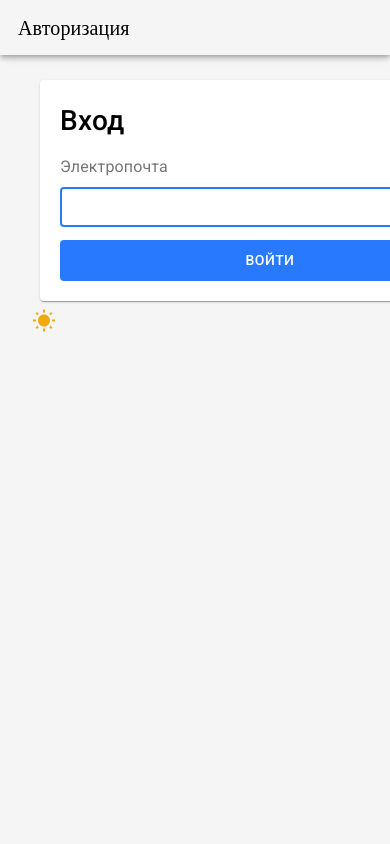
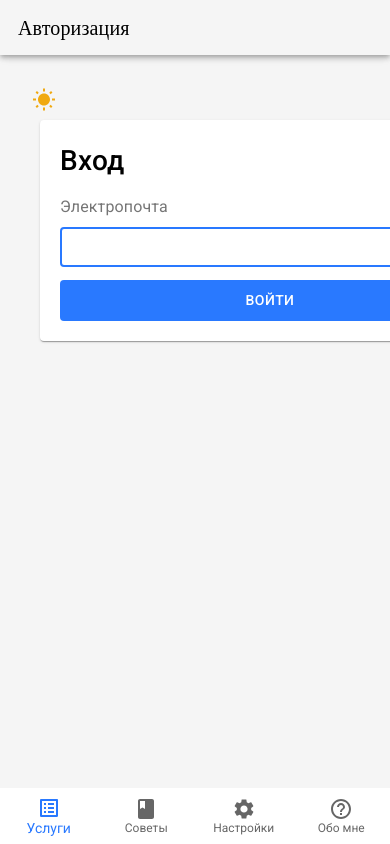
Before and after one commit to GordeySt/zayceva.brows-frontend, a React (Create React App) app: page / in a window 390 px wide. Shown: the top 844 px of the page. Built offline with nearby package versions, Linux system fonts and the light colour scheme; a web font is replaced by a local one.

Commit message:
feat(mobile-components): add bottom menu bar for mobile devices

```diff
--- a/src/components/common/AppLayout.tsx
+++ b/src/components/common/AppLayout.tsx
@@ -5,6 +5,7 @@ import { DrawerHeader, SidebarDrawer } from "./navigation/SidebarDrawer";
 import { LoginPage } from "../../pages/login-page/LoginPage";
 import { DesktopModeSwitch } from "./modeSwitchers/DesktopModeSwitch";
 import { useState } from "react";
+import { AppBottomBar } from "./navigation/AppBottomBar";
 
 export default function AppLayout() {
   const [open, setOpen] = useState(true);
@@ -22,10 +23,11 @@ export default function AppLayout() {
       <CssBaseline />
       <AppTopBar open={open} handleDrawerOpen={handleDrawerOpen} />
       <SidebarDrawer open={open} handleDrawerClose={handleDrawerClose} />
+      <AppBottomBar />
       <Box component="div" sx={{ flexGrow: 1, p: 3 }}>
         <DrawerHeader />
+        <DesktopModeSwitch />
         <LoginPage />
-        <DesktopModeSwitch />
       </Box>
     </Box>
   );
--- /dev/null
+++ b/src/components/common/navigation/AppBottomBar.tsx
@@ -0,0 +1,42 @@
+import {
+  BottomNavigation,
+  BottomNavigationAction,
+  Box,
+  Theme,
+} from "@mui/material";
+import { makeStyles } from "@mui/styles";
+import { MAX_TABLET_WIDTH } from "../../../common/constants/adaptiveConstants";
+import { menuItems, icons } from "./utils/menuItems";
+import { HelpOutline } from "@material-ui/icons";
+
+const useStyles = makeStyles((theme: Theme) => ({
+  bottomBar: {
+    position: "fixed",
+    bottom: 0,
+    left: 0,
+    right: 0,
+    width: "100%",
+    zIndex: 999,
+    backgroundColor: theme.palette.background.default,
+    [theme.breakpoints.up(MAX_TABLET_WIDTH)]: {
+      display: "none",
+    },
+  },
+}));
+
+export const AppBottomBar = () => {
+  const classes = useStyles();
+
+  return (
+    <Box className={classes.bottomBar}>
+      <BottomNavigation showLabels value={0}>
+        {menuItems.slice(2, 5).map(({ label, icon }) => {
+          const Icon = icons[icon];
+
+          return <BottomNavigationAction label={label} icon={<Icon />} />;
+        })}
+        <BottomNavigationAction label="Обо мне" icon={<HelpOutline />} />
+      </BottomNavigation>
+    </Box>
+  );
+};
```
